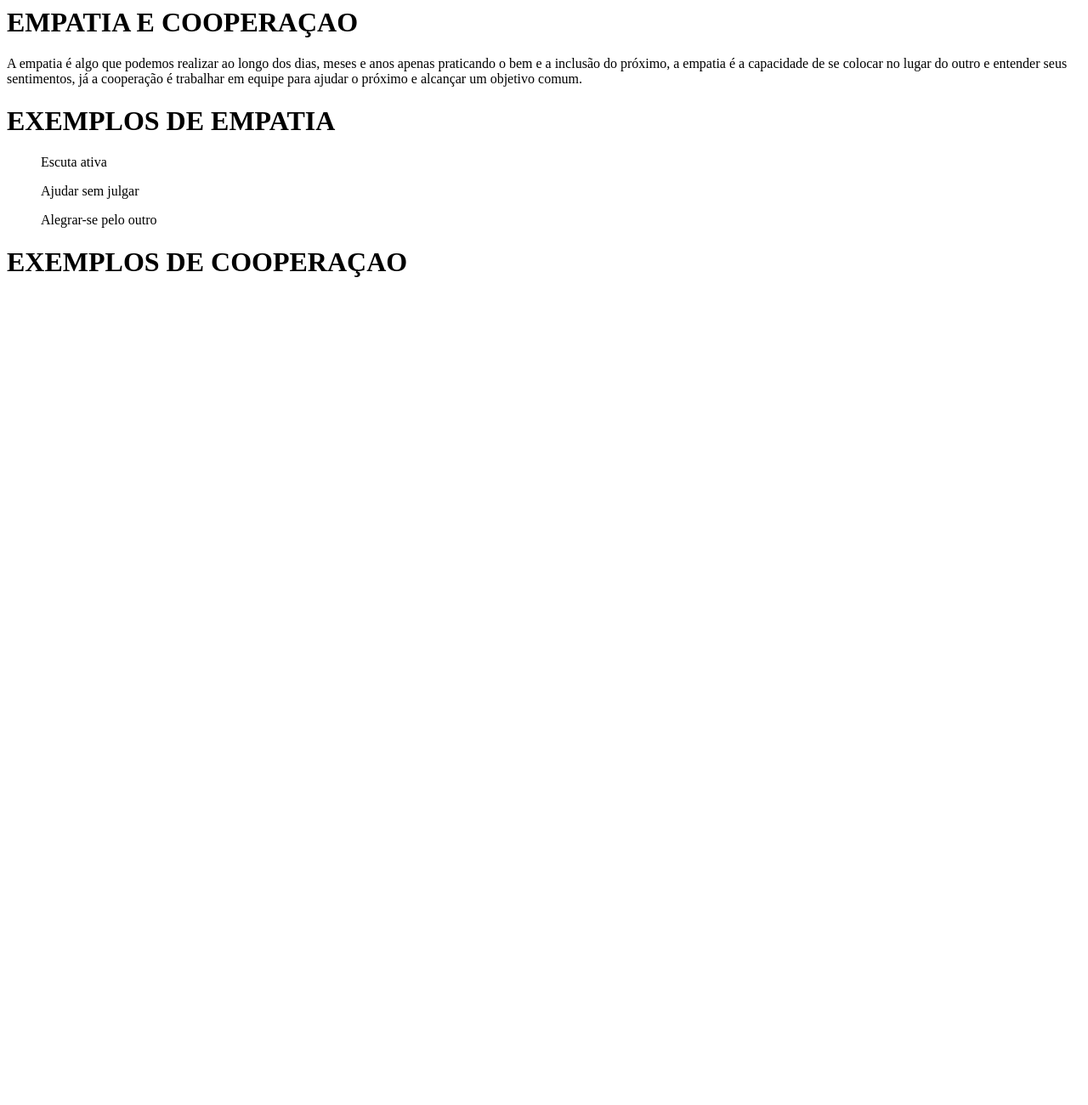
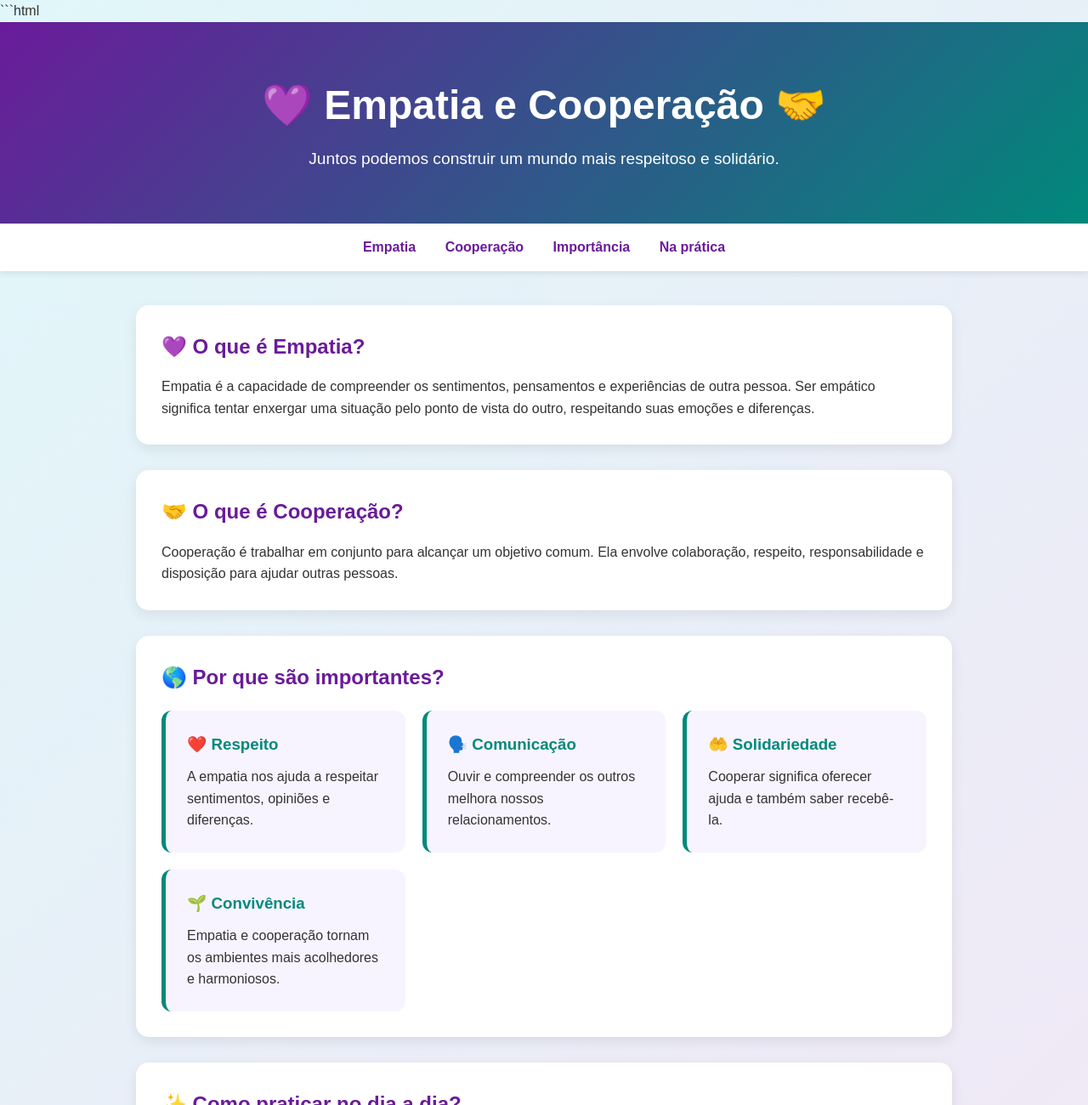
Before and after one commit to marcelo22032011/P-gina-web-aprimorando-interfaces-digitais, a plain HTML site: page index.html in a window 1280 px wide. Shown: the top 1300 px of the page at 85% size. Before the commit the page ends 800 px from the top, so only its background shows below. Drawn offline with Linux system fonts and the light colour scheme.

Commit message:
copia 01

````diff
--- a/index.html
+++ b/index.html
@@ -1,11 +1,232 @@
-<h1>EMPATIA E COOPERAÇAO</h1>
+```html
+<!DOCTYPE html>
+<html lang="pt-BR">
+<head>
+  <meta charset="UTF-8">
+  <meta name="viewport" content="width=device-width, initial-scale=1.0">
+  <title>Empatia e Cooperação</title>
 
-<p>A empatia é algo que podemos realizar ao longo dos dias, meses e anos  apenas praticando o bem e a inclusão do próximo, a empatia é a capacidade de se colocar no lugar do outro e entender seus sentimentos, já a cooperação é trabalhar em equipe para ajudar o próximo e alcançar um objetivo comum. </p>
+  <style>
+    * {
+      box-sizing: border-box;
+      margin: 0;
+      padding: 0;
+      font-family: Arial, sans-serif;
+    }
 
-<h1>EXEMPLOS DE EMPATIA</h1>
+    body {
+      background: linear-gradient(135deg, #e0f7fa, #f3e5f5);
+      color: #333;
+      line-height: 1.6;
+    }
 
-<ul>Escuta ativa</ul>
-<ul>Ajudar sem julgar</ul>
-<ul>Alegrar-se pelo outro</ul>
+    header {
+      background: linear-gradient(135deg, #6a1b9a, #00897b);
+      color: white;
+      text-align: center;
+      padding: 60px 20px;
+    }
 
-<h1>EXEMPLOS DE COOPERAÇAO</h1>
+    header h1 {
+      font-size: 3rem;
+      margin-bottom: 10px;
+    }
+
+    header p {
+      font-size: 1.2rem;
+    }
+
+    nav {
+      background: #ffffff;
+      padding: 15px;
+      text-align: center;
+      box-shadow: 0 2px 8px rgba(0,0,0,0.1);
+    }
+
+    nav a {
+      color: #6a1b9a;
+      text-decoration: none;
+      font-weight: bold;
+      margin: 0 15px;
+    }
+
+    nav a:hover {
+      color: #00897b;
+    }
+
+    main {
+      max-width: 1000px;
+      margin: 40px auto;
+      padding: 0 20px;
+    }
+
+    section {
+      background: white;
+      margin-bottom: 30px;
+      padding: 30px;
+      border-radius: 15px;
+      box-shadow: 0 5px 15px rgba(0,0,0,0.08);
+    }
+
+    h2 {
+      color: #6a1b9a;
+      margin-bottom: 15px;
+    }
+
+    .cards {
+      display: grid;
+      grid-template-columns: repeat(auto-fit, minmax(220px, 1fr));
+      gap: 20px;
+      margin-top: 20px;
+    }
+
+    .card {
+      background: #f8f4ff;
+      padding: 25px;
+      border-radius: 12px;
+      border-left: 5px solid #00897b;
+    }
+
+    .card h3 {
+      color: #00897b;
+      margin-bottom: 10px;
+    }
+
+    ul {
+      padding-left: 25px;
+    }
+
+    li {
+      margin-bottom: 8px;
+    }
+
+    .frase {
+      background: linear-gradient(135deg, #00897b, #6a1b9a);
+      color: white;
+      text-align: center;
+      padding: 35px;
+      border-radius: 15px;
+      font-size: 1.4rem;
+      font-weight: bold;
+    }
+
+    footer {
+      background: #333;
+      color: white;
+      text-align: center;
+      padding: 25px;
+      margin-top: 40px;
+    }
+
+    @media (max-width: 600px) {
+      header h1 {
+        font-size: 2.2rem;
+      }
+
+      nav a {
+        display: block;
+        margin: 8px;
+      }
+    }
+  </style>
+</head>
+
+<body>
+
+  <header>
+    <h1>💜 Empatia e Cooperação 🤝</h1>
+    <p>Juntos podemos construir um mundo mais respeitoso e solidário.</p>
+  </header>
+
+  <nav>
+    <a href="#empatia">Empatia</a>
+    <a href="#cooperacao">Cooperação</a>
+    <a href="#importancia">Importância</a>
+    <a href="#pratica">Na prática</a>
+  </nav>
+
+  <main>
+
+    <section id="empatia">
+      <h2>💜 O que é Empatia?</h2>
+      <p>
+        Empatia é a capacidade de compreender os sentimentos, pensamentos
+        e experiências de outra pessoa. Ser empático significa tentar
+        enxergar uma situação pelo ponto de vista do outro, respeitando
+        suas emoções e diferenças.
+      </p>
+    </section>
+
+    <section id="cooperacao">
+      <h2>🤝 O que é Cooperação?</h2>
+      <p>
+        Cooperação é trabalhar em conjunto para alcançar um objetivo comum.
+        Ela envolve colaboração, respeito, responsabilidade e disposição
+        para ajudar outras pessoas.
+      </p>
+    </section>
+
+    <section id="importancia">
+      <h2>🌎 Por que são importantes?</h2>
+
+      <div class="cards">
+        <div class="card">
+          <h3>❤️ Respeito</h3>
+          <p>
+            A empatia nos ajuda a respeitar sentimentos, opiniões e
+            diferenças.
+          </p>
+        </div>
+
+        <div class="card">
+          <h3>🗣️ Comunicação</h3>
+          <p>
+            Ouvir e compreender os outros melhora nossos relacionamentos.
+          </p>
+        </div>
+
+        <div class="card">
+          <h3>🤲 Solidariedade</h3>
+          <p>
+            Cooperar significa oferecer ajuda e também saber recebê-la.
+          </p>
+        </div>
+
+        <div class="card">
+          <h3>🌱 Convivência</h3>
+          <p>
+            Empatia e cooperação tornam os ambientes mais acolhedores e
+            harmoniosos.
+          </p>
+        </div>
+      </div>
+    </section>
+
+    <section id="pratica">
+      <h2>✨ Como praticar no dia a dia?</h2>
+
+      <ul>
+        <li>👂 Escutar as pessoas com atenção.</li>
+        <li>💬 Respeitar opiniões diferentes.</li>
+        <li>❤️ Tentar compreender os sentimentos dos outros.</li>
+        <li>🤝 Ajudar colegas, amigos e familiares.</li>
+        <li>🧩 Trabalhar em equipe e dividir responsabilidades.</li>
+        <li>😊 Tratar todos com gentileza.</li>
+        <li>🌍 Valorizar as diferenças entre as pessoas.</li>
+      </ul>
+    </section>
+
+    <div class="frase">
+      “Quando nos colocamos no lugar do outro e trabalhamos juntos,
+      conseguimos fazer a diferença.”
+    </div>
+
+  </main>
+
+  <footer>
+    <p>💜 Empatia + 🤝 Cooperação = 🌎 Um mundo melhor</p>
+  </footer>
+
+</body>
+</html>
+```
````
